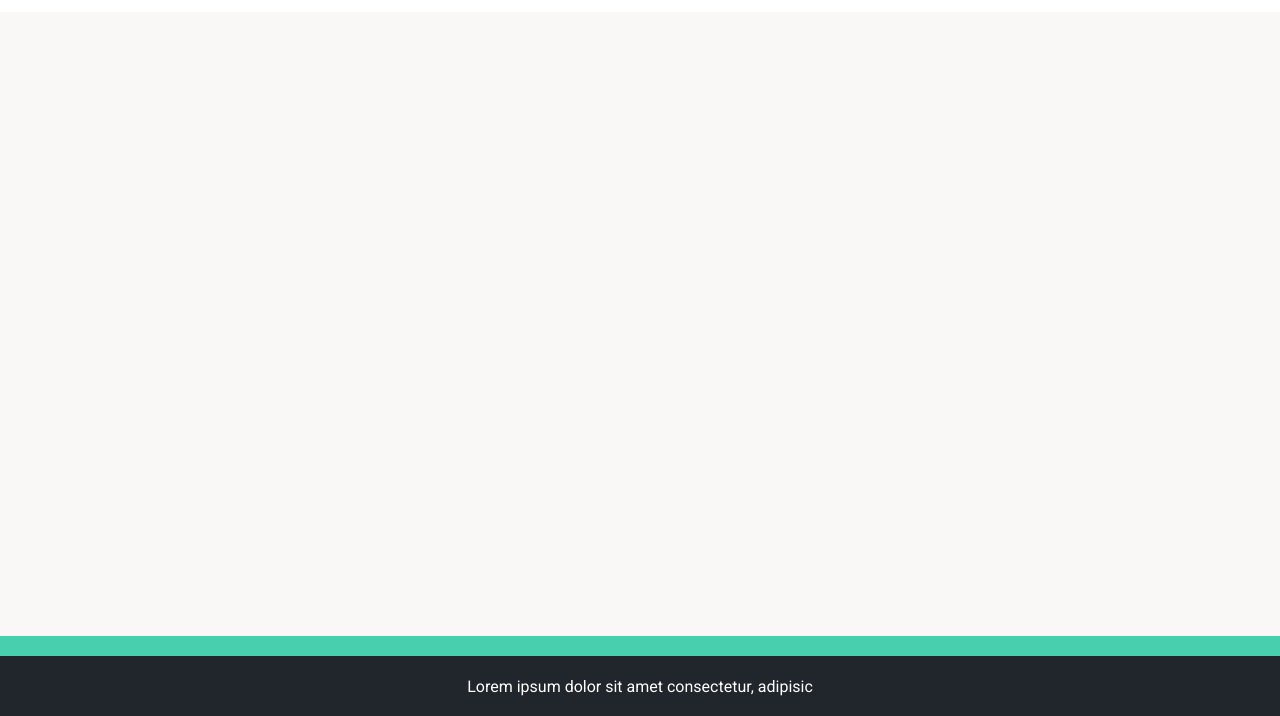
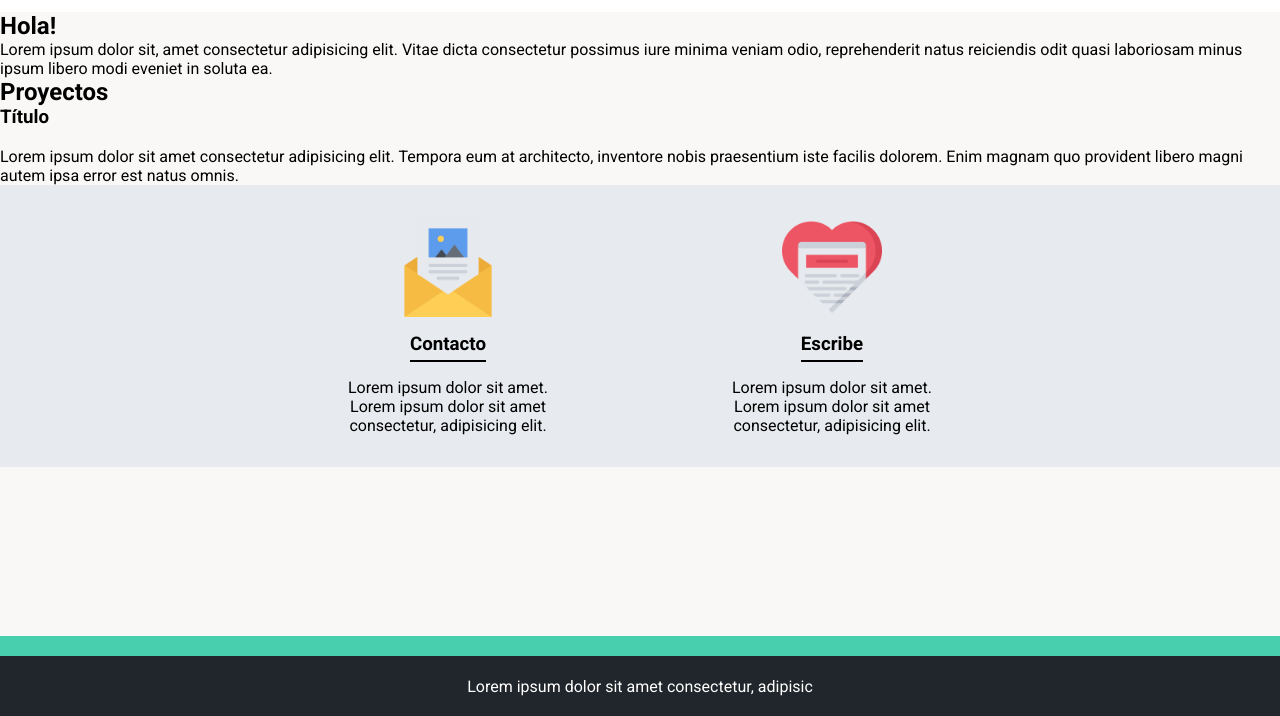
Before and after one commit to FelipePerezB/mi_blog, a plain HTML site: page perfil.html in a window 1280 px wide. Shown: the part 84-800 px from the top of the page. Drawn offline with Linux system fonts and the light colour scheme.

Commit message:
test perfil.html

```diff
--- a/perfil.html
+++ b/perfil.html
@@ -44,6 +44,46 @@
             </nav>
         </header>
         <main>
+            <section class="description">
+                <span></span>
+                <div class="description__paragraph">
+                    <h2>Hola!</h2>
+                    <p>Lorem ipsum dolor sit, amet consectetur adipisicing elit. Vitae dicta consectetur possimus iure minima veniam odio, reprehenderit natus reiciendis odit quasi laboriosam minus ipsum libero modi eveniet in soluta ea.</p>
+                </div>
+
+            </section>
+            <section>
+                <h2>Proyectos</h2>
+                <div class="projects__container">
+
+                    <div class="projects__card">
+                        <h3>Título</h3>
+                        <img src="" alt="">
+
+                        <p>Lorem ipsum dolor sit amet consectetur adipisicing elit. Tempora eum at architecto, inventore nobis praesentium iste facilis dolorem. Enim magnam quo provident libero magni autem ipsa error est natus omnis.</p>
+                    </div>
+                </div>
+            </section>
+
+            <section class="contact">
+                <div class="contact__card-container">
+                    <a href="" class="contact__card">
+                        <span class="contact__card--contacto"></span>
+                        <div class="contact__card--paragraph">
+                            <h3>Contacto</h3>
+                            <p>Lorem ipsum dolor sit amet. Lorem ipsum dolor sit amet consectetur, adipisicing elit.</p>
+                        </div>
+                    </a>
+                    <a href="" class="contact__card">
+                        <span class="contact__card--mensaje"></span>
+                        <div class="contact__card--paragraph">
+                            <h3>Escribe</h3>
+                            <p>Lorem ipsum dolor sit amet. Lorem ipsum dolor sit amet consectetur, adipisicing elit.</p>
+                        </div>
+                    </a>
+                </div>
+            </section>
+
         </main>
         <footer>
             <p>Lorem ipsum dolor sit amet consectetur, adipisic</p>
```
